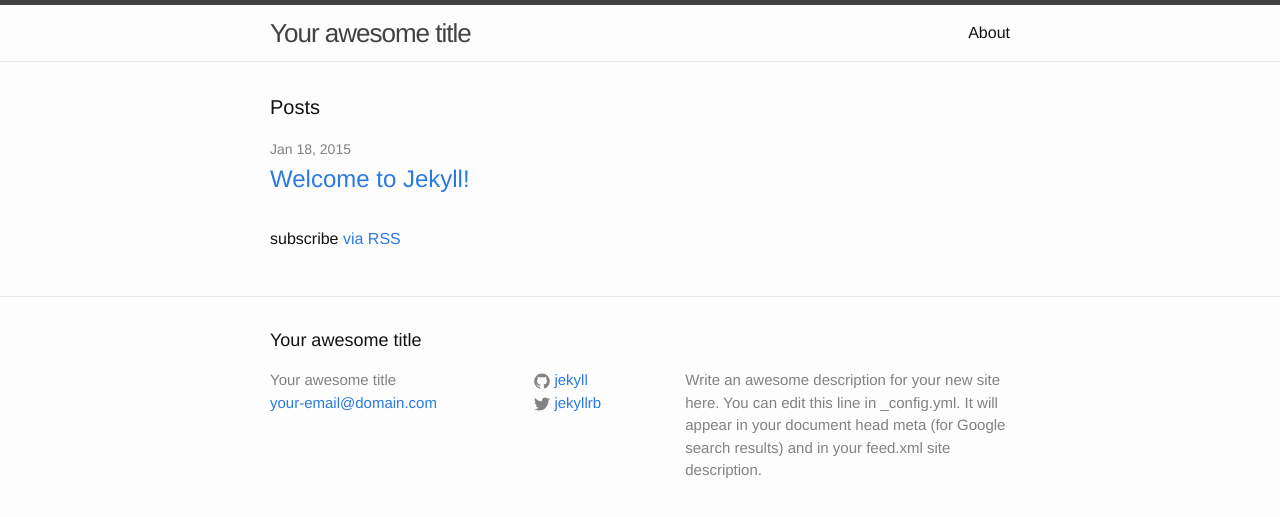
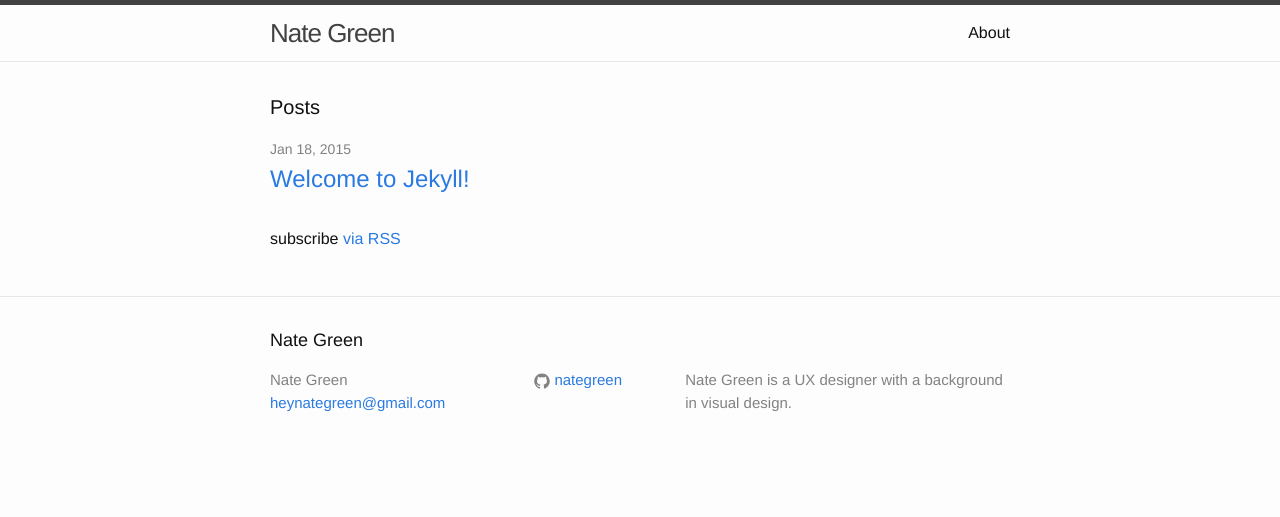
Before and after one commit to nategreen/old-website, a Jekyll site: the page built from index.html, in a window 1280 px wide. Shown: the top 517 px of the page. Built offline with Jekyll 4.4.1, drawn with Linux system fonts in a browser that asks for light colours.

Commit message:
update config.yml

```diff
--- a/_config.yml
+++ b/_config.yml
@@ -1,14 +1,12 @@
 # Site settings
-title: Your awesome title
-email: your-email@domain.com
+title: Nate Green
+email: heynategreen@gmail.com
 description: > # this means to ignore newlines until "baseurl:"
-  Write an awesome description for your new site here. You can edit this
-  line in _config.yml. It will appear in your document head meta (for
-  Google search results) and in your feed.xml site description.
+  Nate Green is a UX designer with a background in visual design.
 baseurl: "" # the subpath of your site, e.g. /blog/
-url: "http://yourdomain.com" # the base hostname & protocol for your site
-twitter_username: jekyllrb
-github_username:  jekyll
+url: "http://nategreen.github.io" # the base hostname & protocol for your site
+# twitter_username: jekyllrb
+github_username:  nategreen
 
 # Build settings
 markdown: kramdown
```
